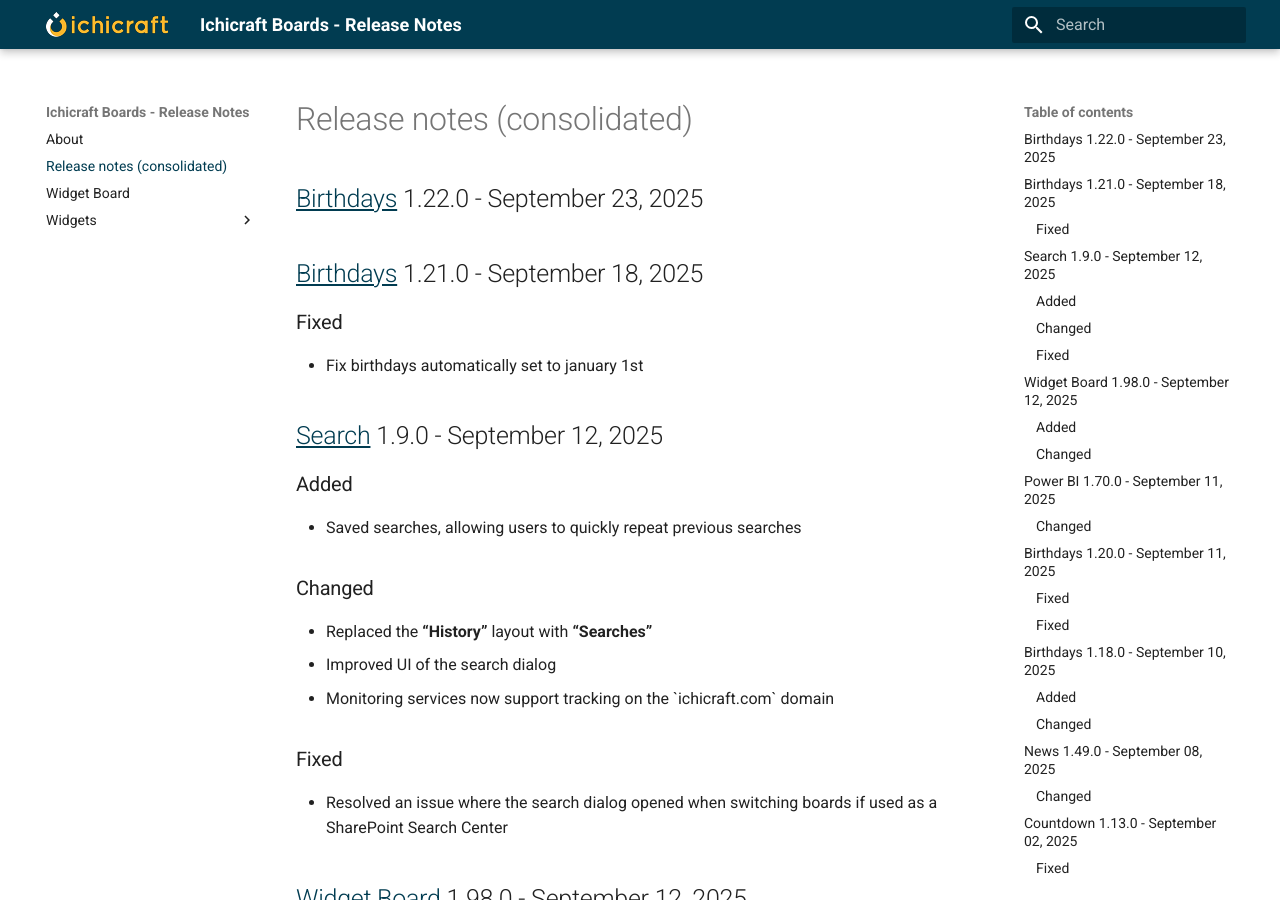
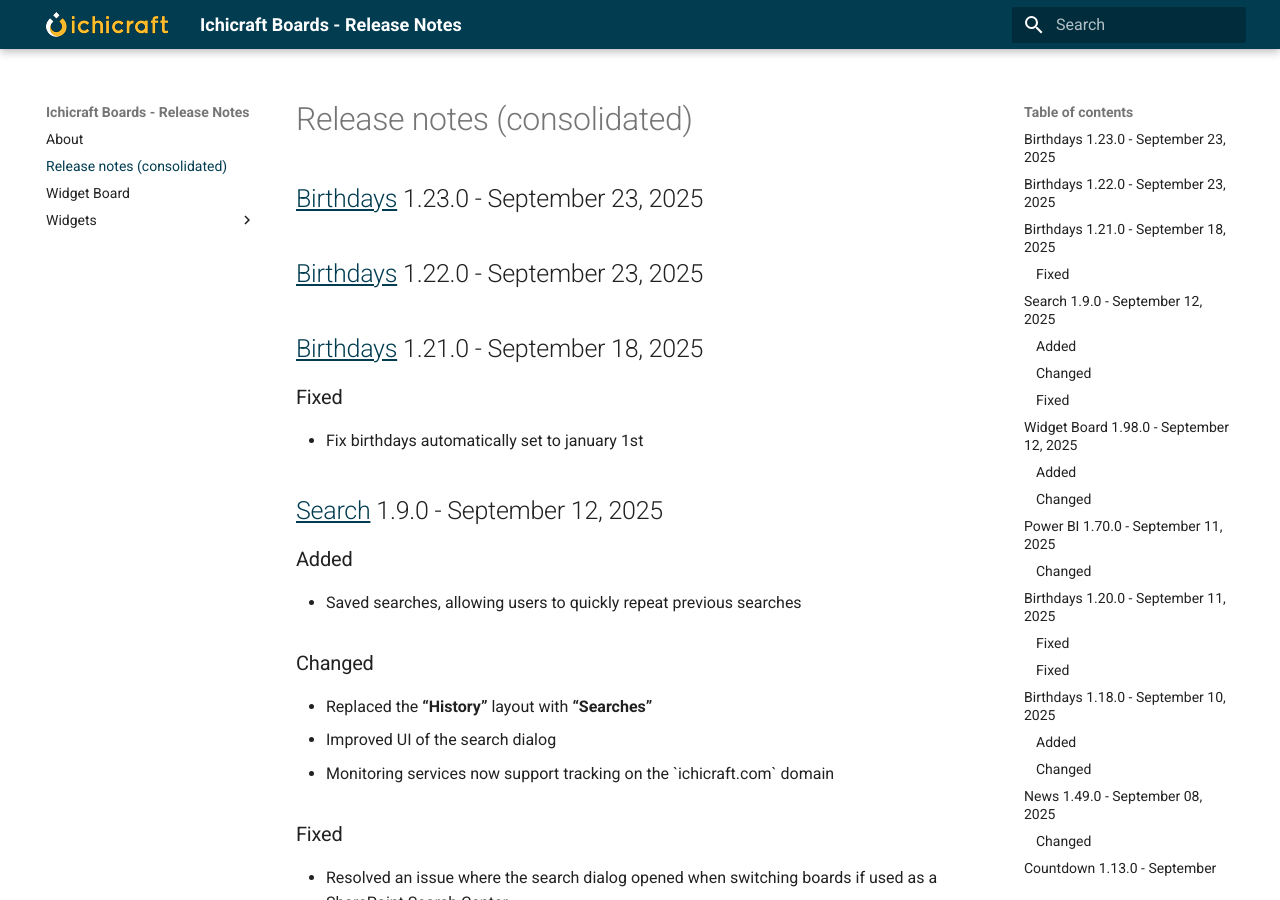
Before and after one commit to ichicraft/widgets-docs, an MkDocs documentation site: the page built from docs/Release-notes-(consolidated).md, in a window 1280 px wide and 900 px high. Built offline with MkDocs 1.6.1 and Material for MkDocs 9.7.7, drawn with Linux system fonts in a browser that asks for light colours.

Commit message:
Release notes updated by BuildService

```diff
--- a/docs/Release-notes-(consolidated).md
+++ b/docs/Release-notes-(consolidated).md
@@ -1,3 +1,5 @@
+## [Birthdays](./Widgets/Birthdays.md) 1.23.0 - September 23, 2025
+
 ## [Birthdays](./Widgets/Birthdays.md) 1.22.0 - September 23, 2025
 
 ## [Birthdays](./Widgets/Birthdays.md) 1.21.0 - September 18, 2025
--- a/docs/Widgets/Birthdays.md
+++ b/docs/Widgets/Birthdays.md
@@ -1,3 +1,5 @@
+## 1.23.0 - September 23, 2025
+
 ## 1.22.0 - September 23, 2025
 
 ## 1.21.0 - September 18, 2025
```
